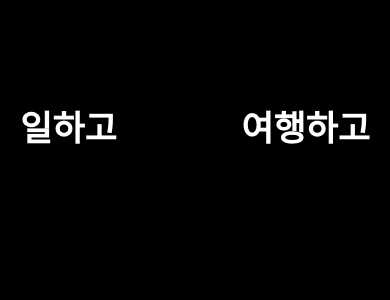
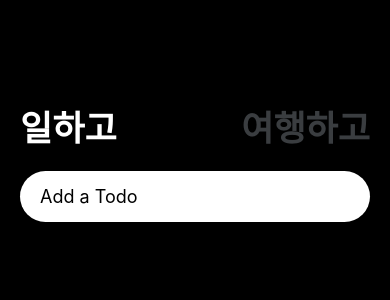
Before and after one commit to Minchonang/Todo-app, a React Native app: screen / in a window 390 px wide. Shown: the top 300 px of the page. Built offline with nearby package versions, Linux system fonts and the light colour scheme.

Commit message:
map 사용하여 리스트 적기

```diff
--- a/App.js
+++ b/App.js
@@ -1,31 +1,86 @@
 import { StatusBar } from "expo-status-bar";
 import {
+	FlatList,
+	ScrollView,
 	StyleSheet,
 	Text,
+	TextInput,
 	TouchableHighlight,
 	TouchableOpacity,
 	View,
 } from "react-native";
 import { theme } from "./color";
+import { useState } from "react";
 
 export default function App() {
+	const [working, setWorking] = useState(true);
+	const [text, setText] = useState("");
+	const [toDos, setToDos] = useState({}); // object
+
+	const travel = () => {
+		setWorking(false);
+	};
+	const work = () => {
+		setWorking(true);
+	};
+
+	const onChangeText = (e) => {
+		setText(e);
+	};
+	const addTodo = () => {
+		if (text === "") {
+			return;
+		}
+		const newToDos = {
+			...toDos,
+			[Date.now()]: { text, working },
+		};
+		// const newToDos = Object.assign({}, toDos, {
+		// 	[Date.now()]: { text, work: working },
+		// });
+		setToDos(newToDos);
+		setText("");
+	};
+	console.log(toDos);
+
 	return (
 		<View style={styles.container}>
 			<StatusBar style="auto" />
 			<View style={styles.header}>
-				<TouchableOpacity activeOpacity={0}>
-					<Text style={styles.btnText}>일하고</Text>
+				<TouchableOpacity onPress={work}>
+					<Text
+						style={{ ...styles.btnText, color: working ? "white" : theme.gray }}
+					>
+						일하고
+					</Text>
 				</TouchableOpacity>
-				<TouchableHighlight
-					underlayColor="#ddd"
-					activeOpacity={0}
-					onPress={() => {
-						console.log("pressed");
-					}}
-				>
-					<Text style={styles.btnText}>여행하고</Text>
-				</TouchableHighlight>
+				<TouchableOpacity onPress={travel}>
+					<Text
+						style={{ ...styles.btnText, color: working ? theme.gray : "white" }}
+					>
+						여행하고
+					</Text>
+				</TouchableOpacity>
 			</View>
+			<View>
+				<TextInput
+					onSubmitEditing={addTodo}
+					onChangeText={onChangeText}
+					returnKeyType="done"
+					value={text}
+					style={styles.input}
+					placeholder={working ? "Add a Todo" : "Where do you want to go?"}
+				/>
+			</View>
+			<ScrollView style={styles.toDoList}>
+				{Object.keys(toDos).map((key) =>
+					toDos[key].working === working ? (
+						<View style={styles.toDo} key={key}>
+							<Text style={styles.toDoText}>{toDos[key].text}</Text>
+						</View>
+					) : null
+				)}
+			</ScrollView>
 		</View>
 	);
 }
@@ -43,8 +98,31 @@ const styles = StyleSheet.create({
 	},
 	btnText: {
 		fontSize: 35,
-		// color: theme.gray,
-		color: "white",
 		fontWeight: "600",
 	},
+	input: {
+		backgroundColor: "white",
+		marginVertical: 10,
+		marginTop: 20,
+		paddingVertical: 15,
+		paddingHorizontal: 20,
+		borderRadius: 30,
+		fontSize: 18,
+	},
+
+	toDoList: {
+		marginTop: 30,
+	},
+	toDo: {
+		marginBottom: 10,
+		paddingVertical: 15,
+		paddingHorizontal: 20,
+		borderRadius: 15,
+		backgroundColor: theme.todoBg,
+	},
+	toDoText: {
+		color: "white",
+		fontSize: 16,
+		fontWeight: "500",
+	},
 });
--- a/color.js
+++ b/color.js
@@ -1,4 +1,5 @@
 export const theme = {
 	bg: "black",
 	gray: "#3a3d40",
+   todoBg: "gray",
 };
```
